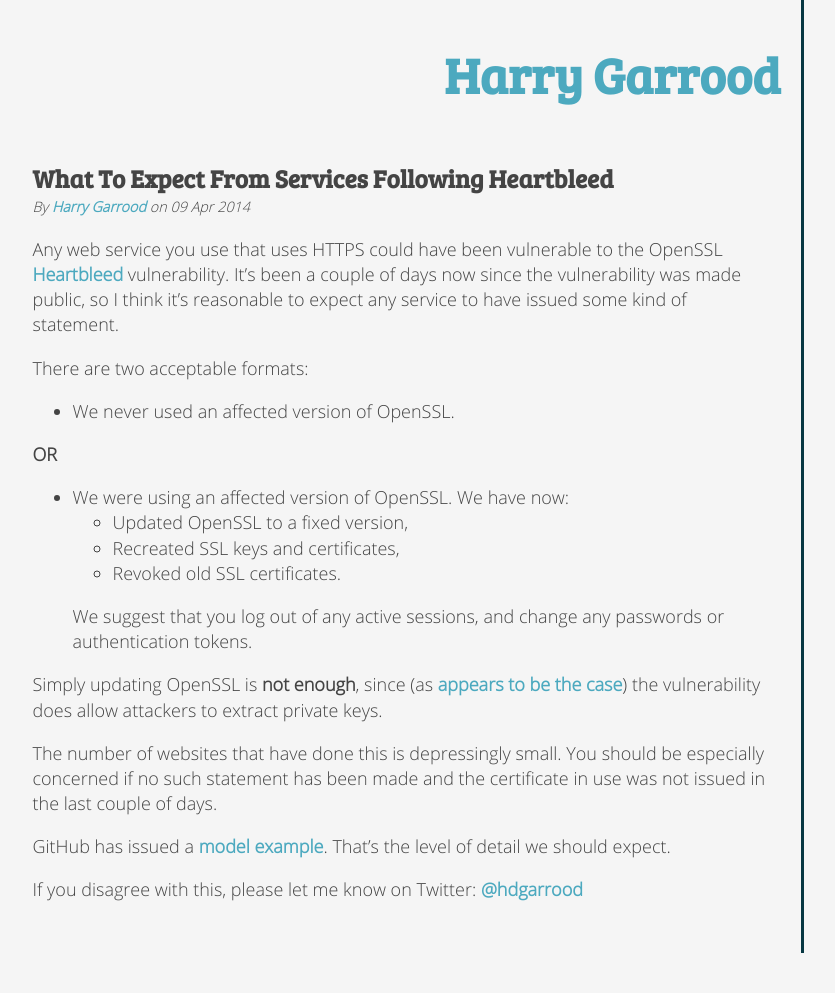
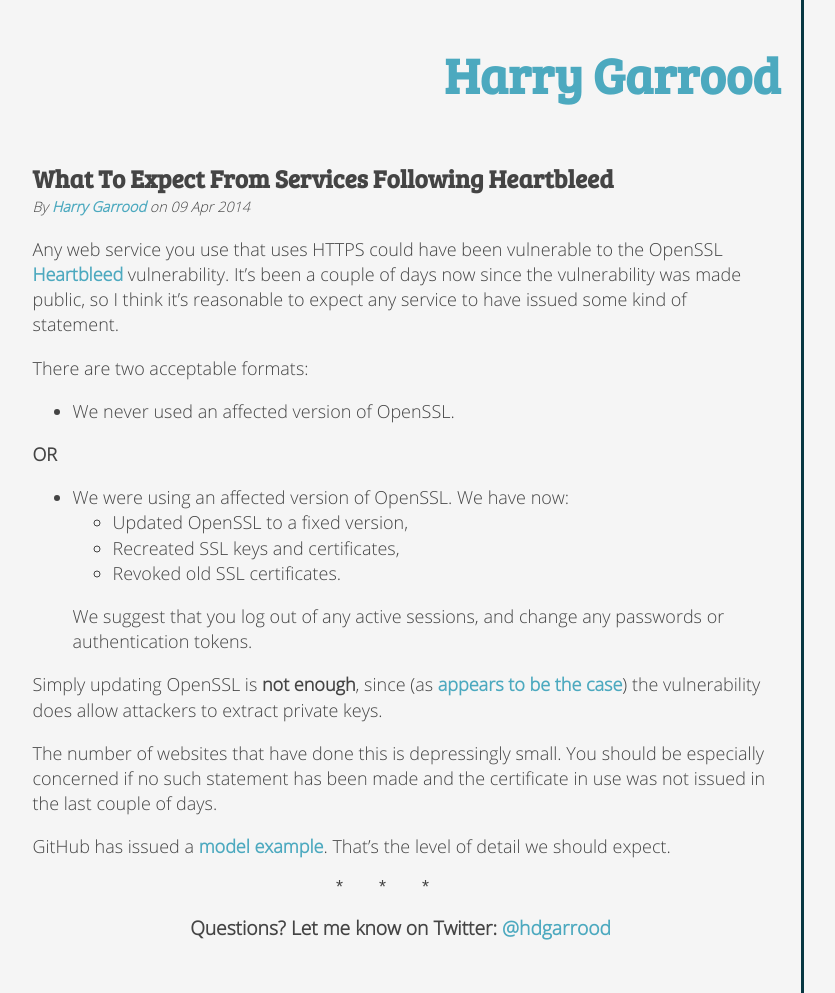
Before and after one commit to hdgarrood/hdgarrood.github.io, a Jekyll site: the page built from _posts/2014-04-09-what-to-expect-from-services-following-heartbleed.md, in a window 1280 px wide. Shown: the whole page, without its empty margins (238-1073 px from the left). Built offline with Jekyll 4.4.1, drawn with Linux system fonts in a browser that asks for light colours; before the commit the page ends 953 px from its top, so only the background shows below that.

Commit message:
Add footer to all posts

```diff
--- /dev/null
+++ b/_includes/post_footer.html
@@ -0,0 +1,4 @@
+<hr>
+<p class="post-footer">
+Questions? Let me know on Twitter: <a href="https://twitter.com/hdgarrood">@hdgarrood</a>
+</p>
--- a/_includes/styles.css
+++ b/_includes/styles.css
@@ -84,6 +84,12 @@ p, li, hr {
     font-size: 200%;
 }
 
+.post-footer {
+    font-size: 120%;
+    font-weight: bold;
+    text-align: center;
+}
+
 h1, h2, h3, h4, h5 {
     font-family: "Bree Serif", "Georgia", serif;
     color: #444;
--- a/_layouts/post.html
+++ b/_layouts/post.html
@@ -26,6 +26,7 @@ layout: default
 
 <div id="post" class="entry-content{% if page.link %} link{% endif %}">
   {{ content }}
+  {% include post_footer.html %}
 </div>
 
 </article>
--- a/_posts/2014-04-09-what-to-expect-from-services-following-heartbleed.md
+++ b/_posts/2014-04-09-what-to-expect-from-services-following-heartbleed.md
@@ -27,6 +27,3 @@ use was not issued in the last couple of days.
 GitHub has issued a [model
 example](https://github.com/blog/1818-security-heartbleed-vulnerability).
 That's the level of detail we should expect.
-
-If you disagree with this, please let me know on Twitter:
-[@hdgarrood](https://twitter.com/hdgarrood)
```
